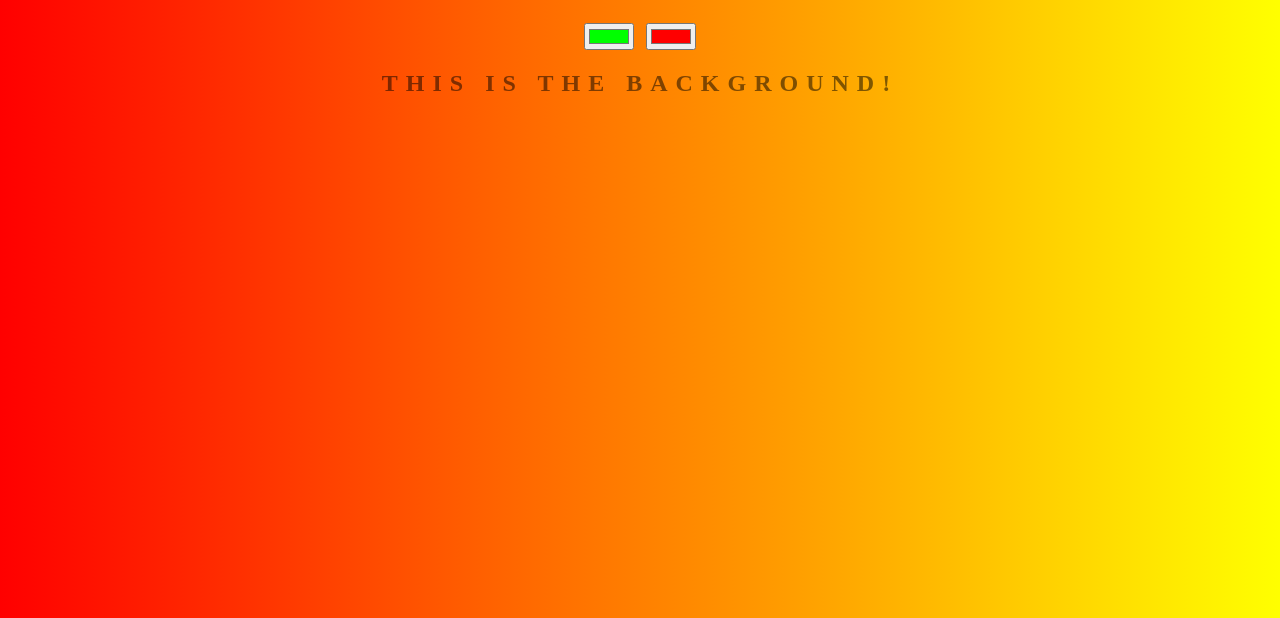
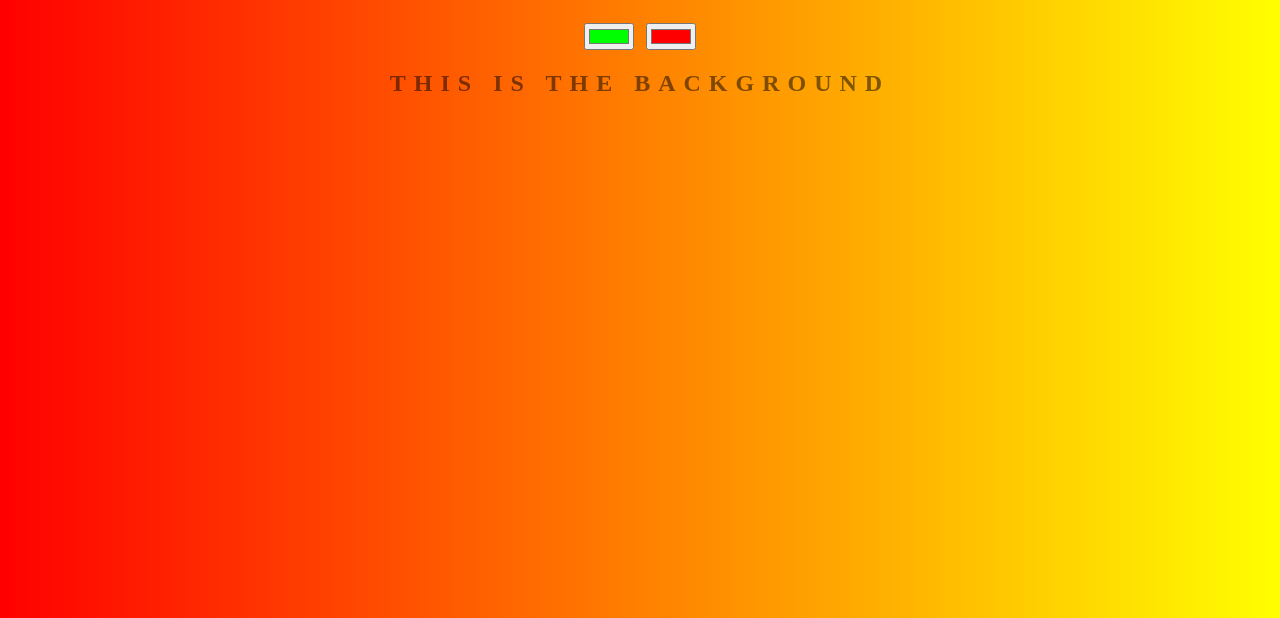
Before and after one commit to bbkrol/background-generator, a plain HTML site: page index.html in a window 1280 px wide. Shown: the part 182-800 px from the top of the page. Drawn offline with Linux system fonts and the light colour scheme.

Commit message:
h2 change

```diff
--- a/index.html
+++ b/index.html
@@ -8,7 +8,7 @@
 	<h1>Background Generator!!!</h1>
 	<input class="color1" type="color" name="color1" value="#00ff00">
 	<input class="color2" type="color" name="color2" value="#ff0000">
-	<h2>This is the background!</h2>
+	<h2>This is the background</h2>
 	<h3></h3>
 	<script type="text/javascript" src="script.js"></script>
 </body>
```
